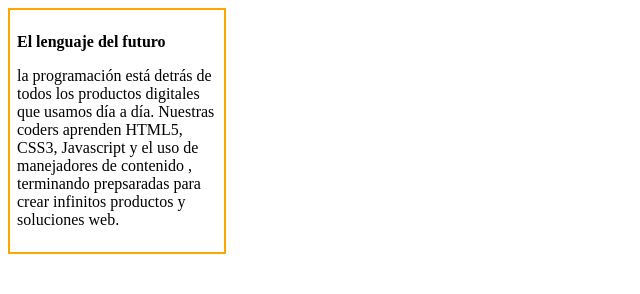
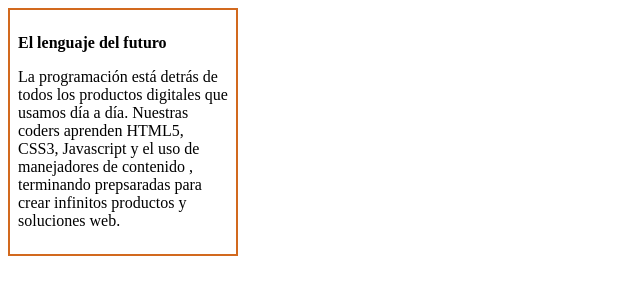
Before and after one commit to lisettecode/margin-paddingv1, a plain HTML site: page Problema/Parte1/index.html in a window 1280 px wide. Shown: the whole page, without its empty margins (0-640 px from the left). Drawn offline with Linux system fonts and the light colour scheme.

Commit message:
Revisado y listo

```diff
--- a/Problema/Parte1/css/main.css
+++ b/Problema/Parte1/css/main.css
@@ -1,5 +1,5 @@
 div {
-    width: 200px;
-    border: 2px solid orange;
-    padding: 7px;
+    width: 210px;
+    border: 2.1px solid Chocolate;
+    padding: 8px;
 }
--- a/Problema/Parte1/index.html
+++ b/Problema/Parte1/index.html
@@ -9,7 +9,7 @@
 <body>
     <div>
     <p><strong>El lenguaje del futuro</strong></p>
-    <p>la programación está detrás de todos los productos digitales que usamos día a día. Nuestras coders aprenden HTML5, CSS3, Javascript y el uso de manejadores de contenido , terminando prepsaradas para crear infinitos productos y soluciones web.</p>
+    <p>La programación está detrás de todos los productos digitales que usamos día a día. Nuestras coders aprenden HTML5, CSS3, Javascript y el uso de manejadores de contenido , terminando prepsaradas para crear infinitos productos y soluciones web.</p>
     </div>
 </body>
 </html>
--- a/Problema/Parte2/css/main.css
+++ b/Problema/Parte2/css/main.css
@@ -1,6 +1,6 @@
 div {
-    width: 200px;
-    border: 2px solid orange;
-    padding: 7px;
-    margin: 10px;
+    width: 210px;
+    border: 2.1px solid Chocolate;
+    padding: 8px;
+    margin: 11px;
 }
--- a/Problema/Parte3/css/main.css
+++ b/Problema/Parte3/css/main.css
@@ -1,5 +1,5 @@
 div {
-    width: 200px;
-    border: 1px solid orange;
-    padding: 7px;
+    width: 210px;
+    border: 1.9px solid Chocolate;
+    padding: 8px;
 }
--- a/Problema/Parte4/css/main.css
+++ b/Problema/Parte4/css/main.css
@@ -1,6 +1,6 @@
 div {
-    width: 200px;
-    border: 2px solid orange;
+    width: 230px;
+    border: 2.1px solid chocolate;
     padding: 0;
-    font-size: 15px;
+    font-size: 18px;
 }
```
Also changed, not shown: Problema/Parte3/index.html (+1 -1 lines).
